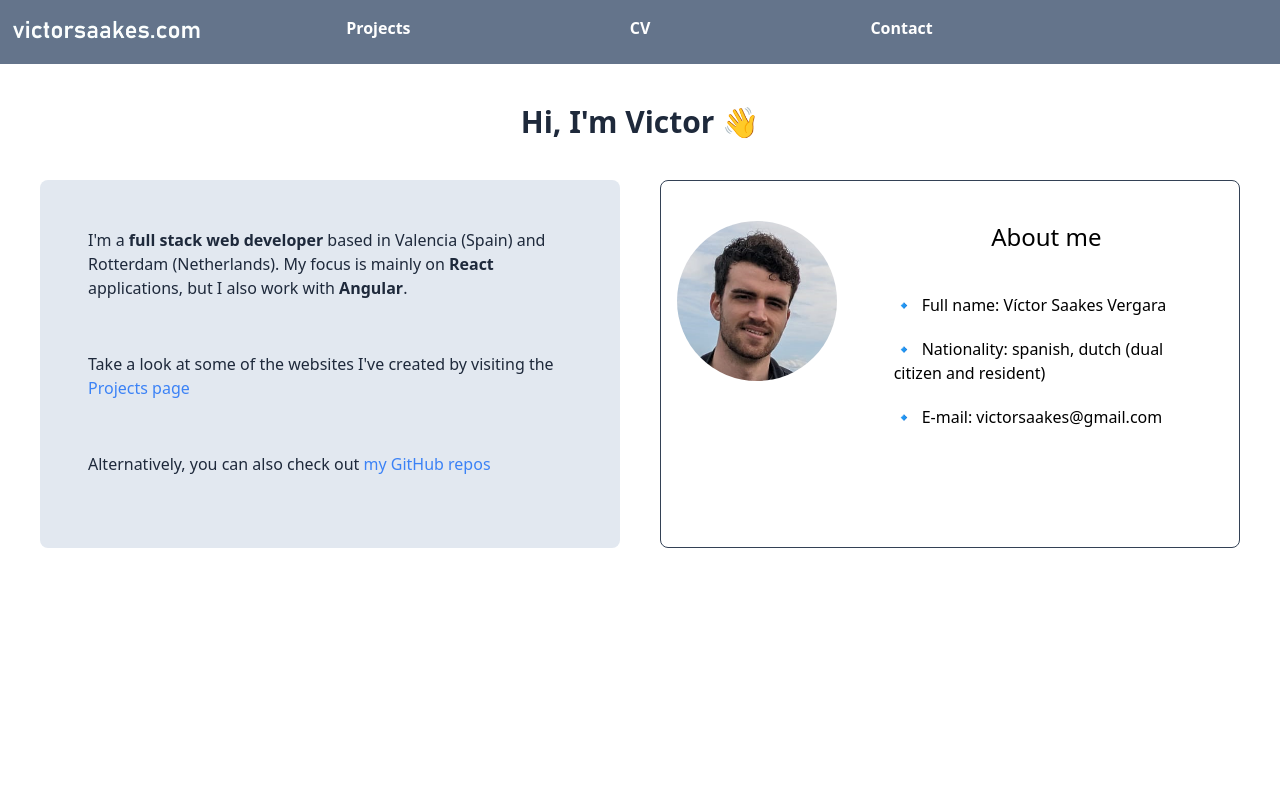
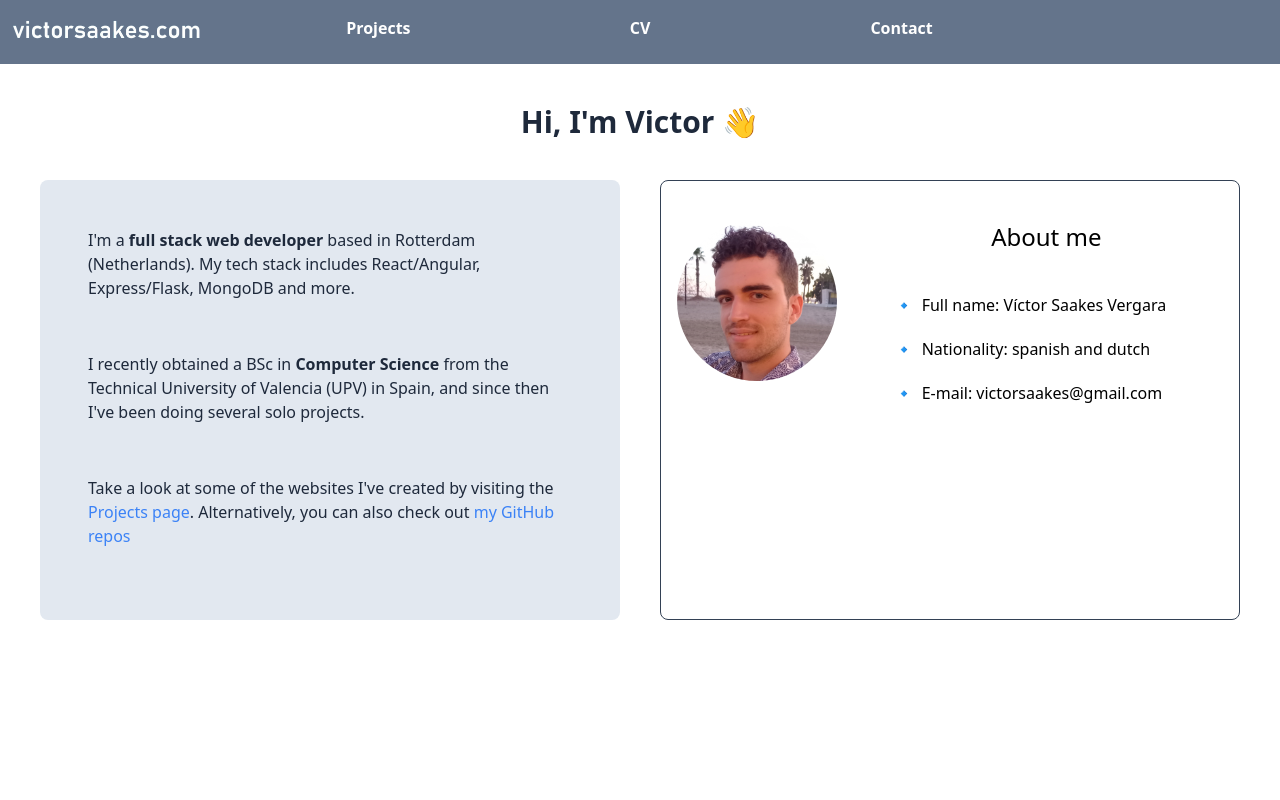
Before and after one commit to vicsaa01/victorsaakes, an Angular app in the folder frontend/: page / in a window 1280 px wide. Shown: the top 800 px of the page. Built offline with nearby package versions, Linux system fonts and the light colour scheme.

Commit message:
fix #3 - New intro and photo

```diff
--- a/frontend/src/app/home/home.component.html
+++ b/frontend/src/app/home/home.component.html
@@ -5,25 +5,34 @@
         <div>
 
             <div class="rounded-lg bg-slate-200 md:p-10 sm:p-5 p-5">
-                <p class="text-slate-800 m-2">I'm a <span class="font-bold">full stack web developer</span> based in Valencia (Spain) and Rotterdam (Netherlands). My focus is mainly on <span class="font-semibold">React</span> applications, but I also work with <span class="font-semibold">Angular</span>.</p>
+                <p class="text-slate-800 m-2">
+                    I'm a <span class="font-semibold">full stack web developer</span> based in Rotterdam (Netherlands).
+                    My tech stack includes React/Angular, Express/Flask, MongoDB and more.
+                </p>
                 <br class="md:block sm:hidden hidden"/>
-                <p class="text-slate-800 m-2 mt-5">Take a look at some of the websites I've created by visiting the <a class="text-blue-500 hover:underline" href="/projects">Projects page</a></p>
+                <p class="text-slate-800 m-2 mt-5">
+                    I recently obtained a BSc in <span class="font-semibold">Computer Science</span> from the Technical University of Valencia (UPV) in Spain,
+                    and since then I've been doing several solo projects.
+                </p>
                 <br class="md:block sm:hidden hidden"/>
-                <p class="text-slate-800 m-2 mt-5">Alternatively, you can also check out <a class="text-blue-500 hover:underline" href="https://github.com/vicsaa01">my GitHub repos</a></p>
+                <p class="text-slate-800 m-2 mt-5">
+                    Take a look at some of the websites I've created by visiting the <a class="text-blue-500 hover:underline" href="/projects">Projects page</a>.
+                    Alternatively, you can also check out <a class="text-blue-500 hover:underline" href="https://github.com/vicsaa01">my GitHub repos</a>
+                </p>
                 <br class="md:block sm:hidden hidden"/>
             </div>
         </div>
 
         <div class="border border-slate-700 rounded-lg grid sm:grid-cols-3 grid-cols-1">
             <div class="flex justify-center">
-                <img class="rounded-full m-10 h-40" src="foto.png"/>
+                <img class="rounded-full m-10 h-40" src="foto2.jpg"/>
             </div>
 
             <div class="mt-10 sm:col-span-2 col-span-1">
                 <h3 class="text-2xl text-center">About me</h3>
                 <ul class="p-10 space-y-5">
                     <li class="before:content-['🔹'] before:me-2">Full name: Víctor Saakes Vergara</li>
-                    <li class="before:content-['🔹'] before:me-2">Nationality: spanish, dutch (dual citizen and resident)</li>
+                    <li class="before:content-['🔹'] before:me-2">Nationality: spanish and dutch</li>
                     <li class="before:content-['🔹'] before:me-2">E-mail: victorsaakes&#64;gmail.com</li>
                 </ul>
             </div>
```
Also changed, not shown: frontend/public/foto2.jpg (added).
